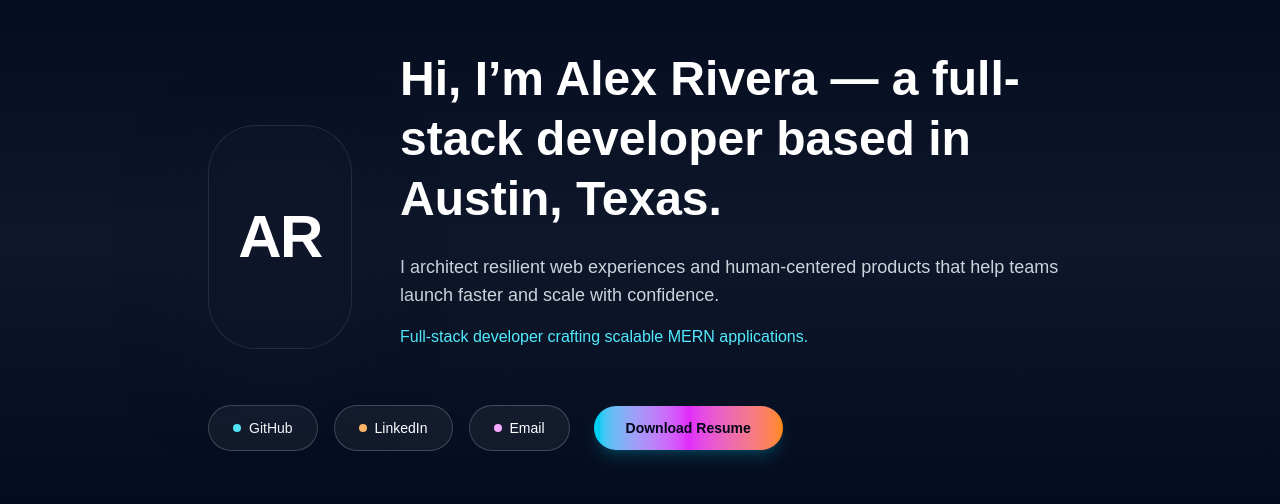
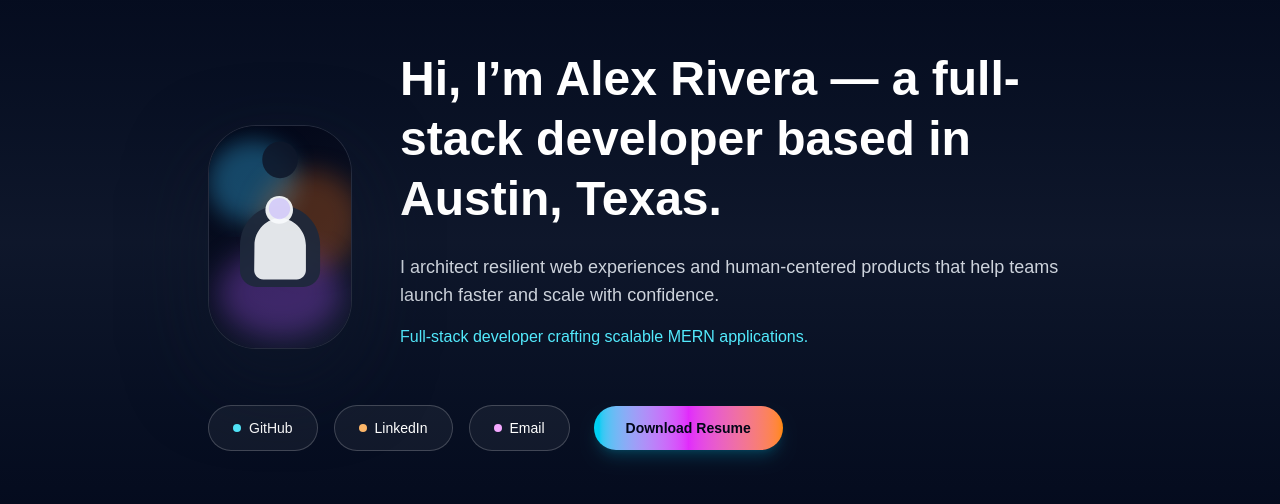
Before and after one commit to basharat-img/my-portfolio, a Next.js app: page / in a window 1280 px wide. Shown: the part 158-662 px from the top of the page. Built offline with nearby package versions, Linux system fonts and the light colour scheme.

Commit message:
Add illustrated portrait image to hero section

```diff
--- a/src/app/page.js
+++ b/src/app/page.js
@@ -1,3 +1,4 @@
+import Image from "next/image";
 import Link from "next/link";
 
 export default function Home() {
@@ -7,10 +8,15 @@ export default function Home() {
         <div className="absolute inset-0 -z-10 bg-[radial-gradient(circle_at_top,_rgba(56,189,248,0.18),_transparent_45%),_radial-gradient(circle_at_bottom,_rgba(249,115,22,0.2),_transparent_55%)]" />
         <div className="flex flex-col items-center gap-12 lg:flex-row lg:items-end">
           <div className="group relative h-56 w-56 overflow-hidden rounded-[3rem] border border-white/10 bg-slate-900/60 shadow-[0_30px_80px_rgba(15,23,42,0.55)] backdrop-blur">
-            <div className="absolute inset-0 bg-gradient-to-br from-cyan-400/30 via-fuchsia-500/30 to-orange-400/40 opacity-0 transition-opacity duration-700 group-hover:opacity-100" />
-            <div className="flex h-full w-full items-center justify-center text-6xl font-semibold tracking-tight text-white">
-              AR
-            </div>
+            <Image
+              src="/alex-rivera-portrait.svg"
+              alt="Alex Rivera portrait"
+              fill
+              priority
+              sizes="(max-width: 1024px) 224px, 224px"
+              className="object-cover transition-transform duration-700 group-hover:scale-105"
+            />
+            <div className="absolute inset-0 bg-gradient-to-br from-cyan-400/25 via-fuchsia-500/20 to-orange-400/35 opacity-0 transition-opacity duration-700 group-hover:opacity-100" />
           </div>
           <div className="flex max-w-2xl flex-col items-center text-center lg:items-start lg:text-left">
             <h1 className="mt-4 text-4xl font-semibold leading-tight sm:text-5xl">
```
Also changed, not shown: public/alex-rivera-portrait.svg (added).
